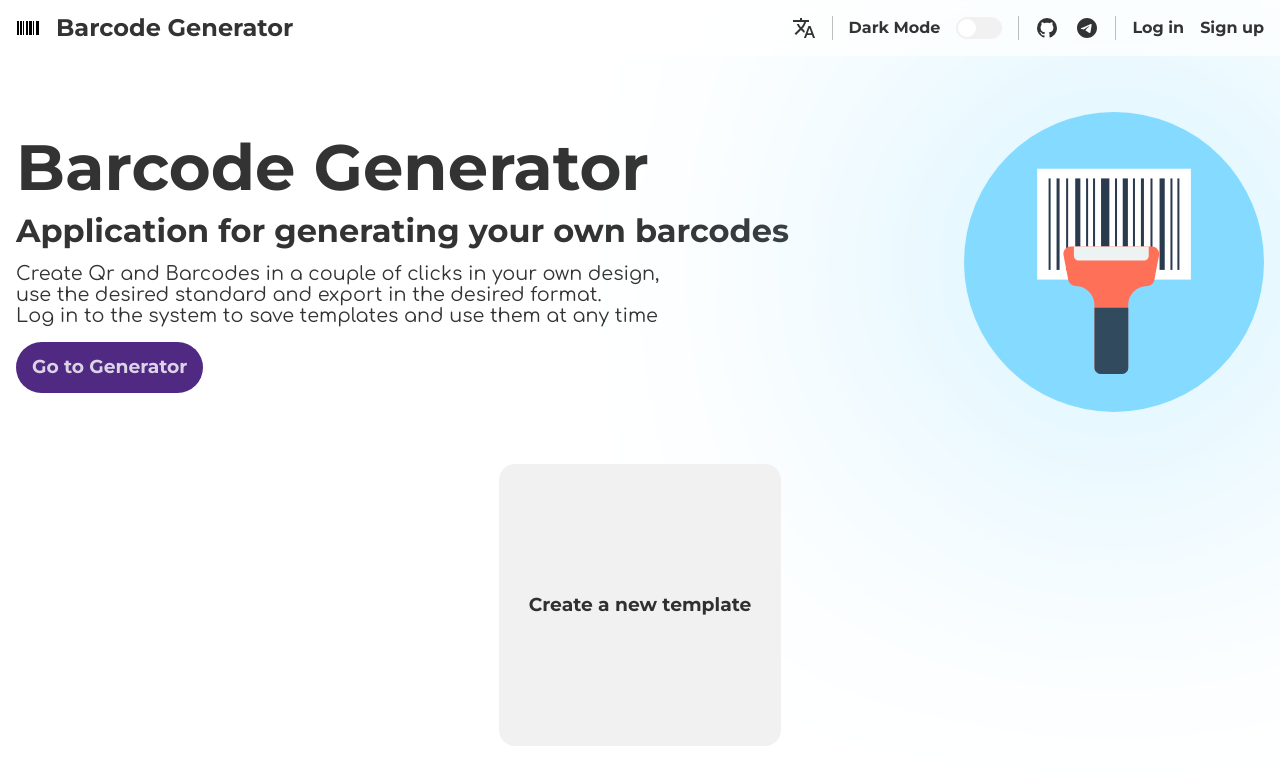
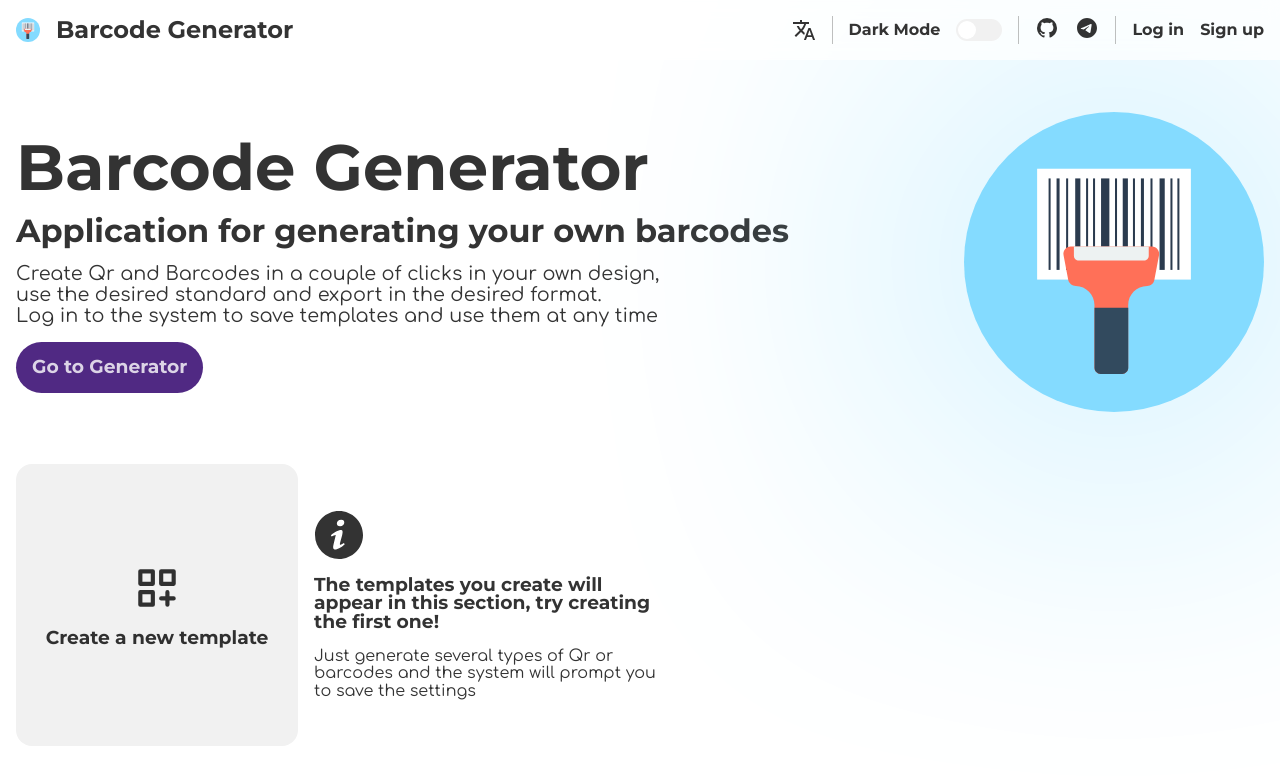
Before and after one commit to afteralls/qb-generator, a Vue app: page /home in a window 1280 px wide. Shown: the top 784 px of the page. Built offline with nearby package versions, Linux system fonts and the light colour scheme.

Commit message:
finish section 'templates'

```diff
--- a/src/assets/styles/base.module.css
+++ b/src/assets/styles/base.module.css
@@ -6,7 +6,7 @@
   /* --darkTheme */
   --dark-bg-c: #242424;
   --dark-wrapper-c: #2f2f2f;
-  --dark-wrapper-c-h: rgba(47, 47, 47, 0.7);
+  --dark-wrapper-c-h: rgba(68, 68, 68, 0.7);
   --dark-bg-c-tp: rgba(36, 36, 36, 0.7);
   --dark-txt-c: rgba(255, 255, 255, 0.8);
   --dark-txt-c-h: rgba(255, 255, 255, 0.6);
@@ -14,7 +14,7 @@
   /* --lightTheme */
   --light-bg-c: #ffffff;
   --light-wrapper-c: #f1f1f1;
-  --light-wrapper-c-h: rgba(241, 241, 241, 0.7);
+  --light-wrapper-c-h: rgba(218, 218, 218, 0.7);
   --light-bg-c-tp: rgba(255, 255, 255, 0.7);
   --light-txt-c: rgba(0, 0, 0, 0.8);
   --light-txt-c-h: rgba(0, 0, 0, 0.6);
--- /dev/null
+++ b/src/assets/svg/CreateIcon.vue
@@ -0,0 +1,3 @@
+<template>
+  <svg width="32" height="32" viewBox="0 0 24 24"><path d="M10 13H4a1 1 0 0 0-1 1v6a1 1 0 0 0 1 1h6a1 1 0 0 0 1-1v-6a1 1 0 0 0-1-1Zm-1 6H5v-4h4ZM20 3h-6a1 1 0 0 0-1 1v6a1 1 0 0 0 1 1h6a1 1 0 0 0 1-1V4a1 1 0 0 0-1-1Zm-1 6h-4V5h4Zm1 7h-2v-2a1 1 0 0 0-2 0v2h-2a1 1 0 0 0 0 2h2v2a1 1 0 0 0 2 0v-2h2a1 1 0 0 0 0-2ZM10 3H4a1 1 0 0 0-1 1v6a1 1 0 0 0 1 1h6a1 1 0 0 0 1-1V4a1 1 0 0 0-1-1ZM9 9H5V5h4Z"/></svg>
+</template>
--- /dev/null
+++ b/src/assets/svg/InfoIcon.vue
@@ -0,0 +1,3 @@
+<template>
+  <svg width="32" height="32" viewBox="0 0 20 20"><path d="M10 .4C4.697.4.399 4.698.399 10A9.6 9.6 0 0 0 10 19.601c5.301 0 9.6-4.298 9.6-9.601c0-5.302-4.299-9.6-9.6-9.6zm.896 3.466c.936 0 1.211.543 1.211 1.164c0 .775-.62 1.492-1.679 1.492c-.886 0-1.308-.445-1.282-1.182c0-.621.519-1.474 1.75-1.474zM8.498 15.75c-.64 0-1.107-.389-.66-2.094l.733-3.025c.127-.484.148-.678 0-.678c-.191 0-1.022.334-1.512.664l-.319-.523c1.555-1.299 3.343-2.061 4.108-2.061c.64 0 .746.756.427 1.92l-.84 3.18c-.149.562-.085.756.064.756c.192 0 .82-.232 1.438-.719l.362.486c-1.513 1.512-3.162 2.094-3.801 2.094z"/></svg>
+</template>
--- a/src/components/TheNavbar.vue
+++ b/src/components/TheNavbar.vue
@@ -1,5 +1,5 @@
 <script setup>
-import BarcodeIcon from '@/assets/svg/BarcodeIcon.vue'
+import LogoIcon from '@/assets/svg/LogoIcon.vue'
 import TelegramIcon from '@/assets/svg/TelegramIcon.vue'
 import GitHubIcon from '@/assets/svg/GitHubIcon.vue'
 import TranslateIcon from '@/assets/svg/TranslateIcon.vue'
@@ -11,7 +11,7 @@ import TheThemeSwitcher from '@/components/TheThemeSwitcher.vue'
     <div class="_container">
       <div class="nav">
         <div class="nav__logo _row">
-          <BarcodeIcon />
+          <LogoIcon />
           <h2>Barcode Generator</h2>
         </div>
         <div class="nav__settings _row">
@@ -24,13 +24,17 @@ import TheThemeSwitcher from '@/components/TheThemeSwitcher.vue'
           </div>
           <div class="br"></div>
           <div class="nav__contacts _row">
-            <GitHubIcon />
-            <TelegramIcon />
+            <a href="https://github.com/post-apocalypse"><GitHubIcon /></a>
+            <a href="https://t.me/afterallspace"><TelegramIcon /></a>
           </div>
           <div class="br"></div>
           <div class="nav__auth _row">
-            <h4 class="nav__el">Log in</h4>
-            <h4 class="nav__el">Sign up</h4>
+            <router-link to="/login">
+              <h4 class="nav__el">Log in</h4>
+            </router-link>
+            <router-link to="/login">
+              <h4 class="nav__el">Sign up</h4>
+            </router-link>
           </div>
         </div>
       </div>
@@ -73,6 +77,7 @@ import TheThemeSwitcher from '@/components/TheThemeSwitcher.vue'
   }
 
   &__el {
+    color: var(--txt-c);
     transition: var(--transition);
     cursor: pointer;
   }
--- a/src/components/TheTemplatesSection.vue
+++ b/src/components/TheTemplatesSection.vue
@@ -1,33 +1,65 @@
 <template>
-  <div class="templates">
+  <section class="templates">
     <div class="templates__wrapper">
-      <div class="_row">
-        <div class="template">
-          <h3>Create a new template</h3>
+      <div class="tp-wrapper">
+        <router-link to="/generator">
+          <div class="template">
+            <CreateIcon />
+            <h3>Create a new template</h3>
+          </div>
+        </router-link>
+        <div v-for="template in templates" class="template">
+          <h3>{{ template.name }}</h3>
+        </div>
+        <div v-if="!templates.value" class="template__tip">
+          <InfoIcon />
+          <h3>The templates you create will appear in this section, try creating the first one!</h3>
+          <p>Just generate several types of Qr or barcodes and the system will prompt you to save the settings</p>
         </div>
       </div>
     </div>
-  </div>
+  </section>
 </template>
 
 <script setup>
-
+import CreateIcon from '@/assets/svg/CreateIcon.vue'
+import InfoIcon from '@/assets/svg/InfoIcon.vue'
+import { ref } from 'vue'
+const templates = ref([])
 </script>
 
 <style lang="scss">
 .templates {
-  text-align: center;
   overflow-x: scroll;
   width: 100%;
   max-width: 100%;
-  padding: 0 calc(var(--space) * 1.5);
+  padding: 0 calc(var(--space) * 2.5);
 
-  -webkit-mask: linear-gradient(
+  svg {
+    fill: var(--txt-c);
+    width: 50px;
+    height: auto;
+    transition: all 0.5s ease;
+    cursor: pointer;
+  }
+
+  svg:hover {
+    fill: var(--txt-c-h);
+  }
+
+  mask-image: linear-gradient(
     to right,
-    rgba(0, 0, 0, 0) 0%,
+    transparent,
     rgba(0, 0, 0, 1) 3%,
-    rgba(0, 0, 0, 1) 97%,
-    rgba(0, 0, 0, 0) 100%
+    rgba(0, 0, 0, 1) 93%,
+    transparent
+  );
+  -webkit-mask-image: linear-gradient(
+    to right,
+    transparent,
+    rgba(0, 0, 0, 1) 3%,
+    rgba(0, 0, 0, 1) 93%,
+    transparent
   );
 
   &__wrapper {
@@ -35,10 +67,18 @@
   }
 }
 
+.tp-wrapper {
+  display: flex;
+  width: 100%;
+  gap: var(--space);
+}
+
 .template {
   display: flex;
   justify-content: center;
   align-items: center;
+  flex-direction: column;
+  gap: var(--space);
   background-color: var(--wrapper-c);
   border-radius: var(--br-rad);
   padding: var(--space);
@@ -46,9 +86,19 @@
   min-width: 250px;
   transition: var(--transition);
   cursor: pointer;
+  color: var(--txt-c);
 
   &:hover {
     background-color: var(--wrapper-c-h);
   }
+
+  &__tip {
+    display: flex;
+    justify-content: center;
+    align-items: flex-start;
+    flex-direction: column;
+    gap: var(--space);
+    max-width: 350px;
+  }
 }
 </style>
```
